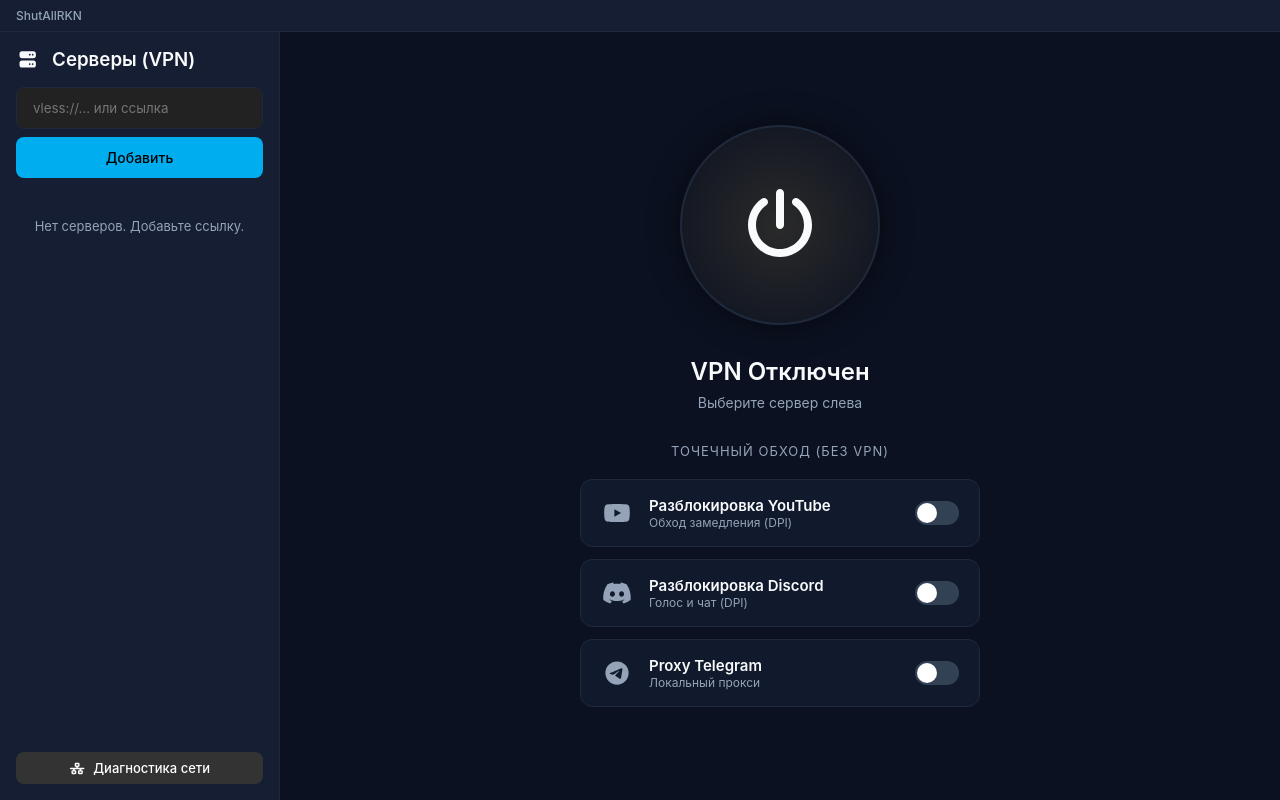
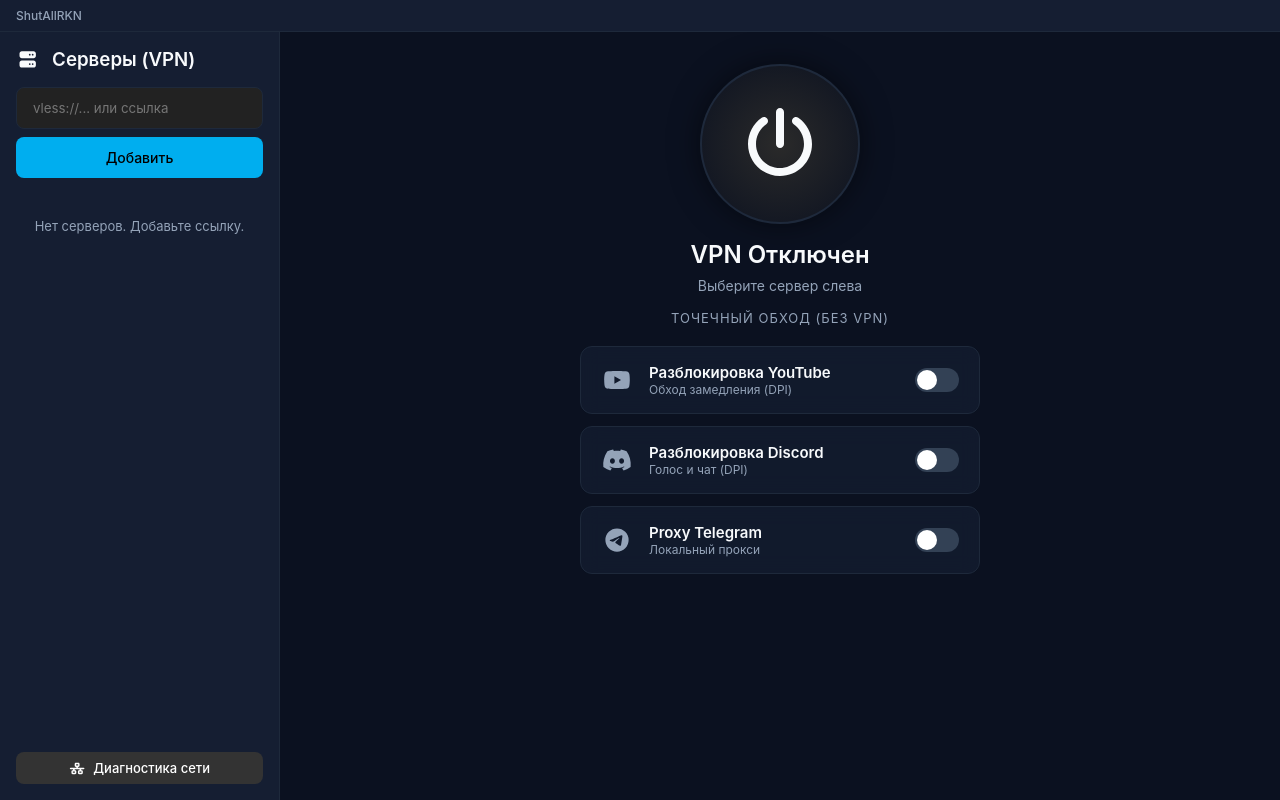
Before and after one commit to kadfilm/shutallrkn, a React (Vite) app: page / in a window 1280 px wide. Built offline with nearby package versions, Linux system fonts and the light colour scheme.

Commit message:
fix: UI layout adjustments for smaller windows (scrollable, tighter margins, slightly smaller connect button)

```diff
--- a/src/index.css
+++ b/src/index.css
@@ -57,8 +57,9 @@
   display: flex;
   flex-direction: column;
   align-items: center;
-  justify-content: center;
+  justify-content: flex-start;
   padding: 32px;
+  overflow-y: auto;
 }
 
 h1, h2, h3 {
@@ -169,8 +170,8 @@
 
 /* Big Connect Button */
 .connect-ring {
-  width: 200px;
-  height: 200px;
+  width: 160px;
+  height: 160px;
   flex-shrink: 0;
   border-radius: 50%;
   display: flex;
@@ -181,7 +182,7 @@
   cursor: pointer;
   transition: all 0.4s cubic-bezier(0.175, 0.885, 0.32, 1.275);
   box-shadow: 0 0 30px rgba(0,0,0,0.5);
-  margin-bottom: 32px;
+  margin-bottom: 16px;
   -webkit-app-region: no-drag;
 }
 
@@ -287,7 +288,8 @@
   display: flex;
   flex-direction: column;
   gap: 12px;
-  margin-top: 32px;
+  margin-top: 16px;
+  margin-bottom: 24px;
 }
 
 .bypass-card {
```
